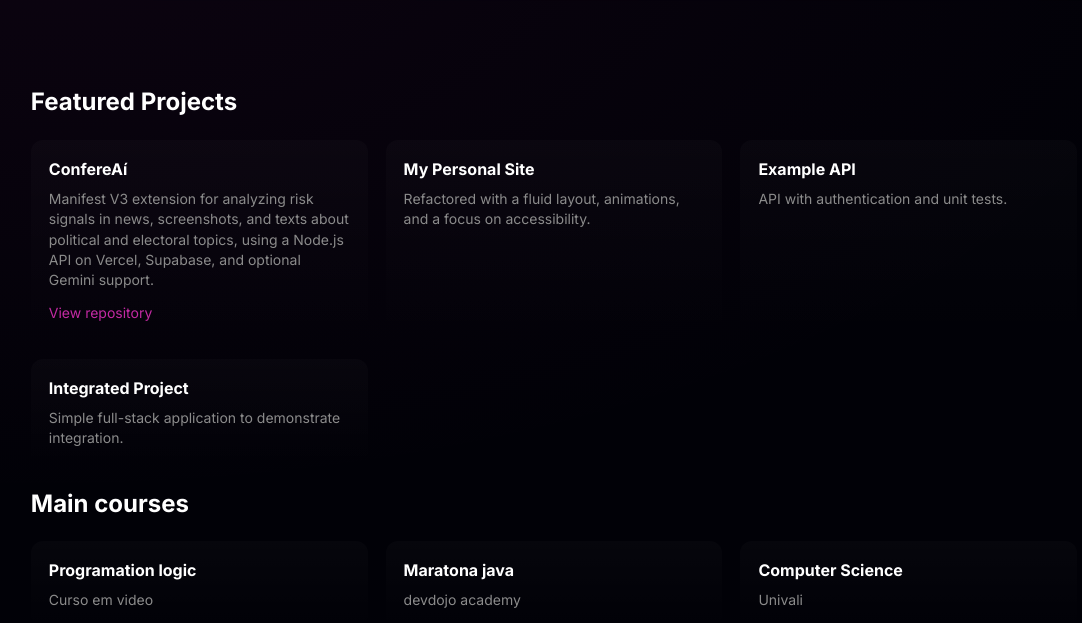
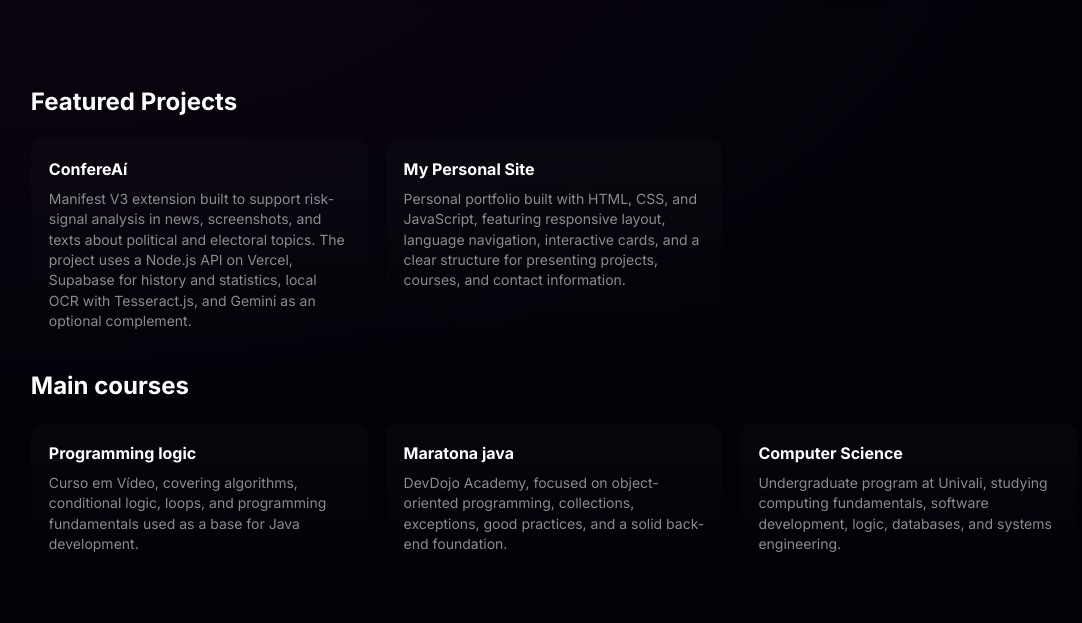
Before and after one commit to saviodebug/saviodebug.github.io, a plain HTML site: page project-en.html in a window 1280 px wide. Shown: the part 177-800 px from the top of the page, without its empty margins (86-1168 px from the left). Drawn offline with Linux system fonts and the light colour scheme.

Commit message:
Refine portfolio project cards

```diff
--- a/project-en.html
+++ b/project-en.html
@@ -32,22 +32,13 @@
             <section class="projects">
                 <h2>Featured Projects</h2>
                 <div class="grid">
-                    <article class="card" tabindex="0">
+                    <a class="card" href="https://github.com/saviodebug/ConfereAi" target="_blank" rel="noreferrer">
                         <h4>ConfereAí</h4>
-                        <p class="muted">Manifest V3 extension for analyzing risk signals in news, screenshots, and texts about political and electoral topics, using a Node.js API on Vercel, Supabase, and optional Gemini support.</p>
-                        <p style="margin-top:12px"><a href="https://github.com/saviodebug/ConfereAi" target="_blank" rel="noreferrer" style="color:var(--accent);text-decoration:none">View repository</a></p>
-                    </article>
+                        <p class="muted">Manifest V3 extension built to support risk-signal analysis in news, screenshots, and texts about political and electoral topics. The project uses a Node.js API on Vercel, Supabase for history and statistics, local OCR with Tesseract.js, and Gemini as an optional complement.</p>
+                    </a>
                     <article class="card" tabindex="0">
                         <h4>My Personal Site</h4>
-                        <p class="muted">Refactored with a fluid layout, animations, and a focus on accessibility.</p>
-                    </article>
-                    <article class="card" tabindex="0">
-                        <h4>Example API</h4>
-                        <p class="muted">API with authentication and unit tests.</p>
-                    </article>
-                    <article class="card" tabindex="0">
-                        <h4>Integrated Project</h4>
-                        <p class="muted">Simple full-stack application to demonstrate integration.</p>
+                        <p class="muted">Personal portfolio built with HTML, CSS, and JavaScript, featuring responsive layout, language navigation, interactive cards, and a clear structure for presenting projects, courses, and contact information.</p>
                     </article>
                 </div>
             </section>
@@ -55,16 +46,16 @@
                 <h2>Main courses </h2>
                 <div class="grid">
                     <article class="card" tabindex="0">
-                        <h4>Programation logic</h4>
-                        <p class="muted"> Curso em video</p>
+                        <h4>Programming logic</h4>
+                        <p class="muted">Curso em Vídeo, covering algorithms, conditional logic, loops, and programming fundamentals used as a base for Java development.</p>
                     </article>
                     <article class="card" tabindex="0">
                         <h4>Maratona java</h4>
-                        <p>devdojo academy</p>
+                        <p class="muted">DevDojo Academy, focused on object-oriented programming, collections, exceptions, good practices, and a solid back-end foundation.</p>
                     </article>
                     <article class="card" tabindex="0">
                         <h4>Computer Science</h4>
-                        <p>Univali</p>
+                        <p class="muted">Undergraduate program at Univali, studying computing fundamentals, software development, logic, databases, and systems engineering.</p>
                     </article>
                 </div>
             </section>
```
Also changed, not shown: project.html (+7 -16 lines).
